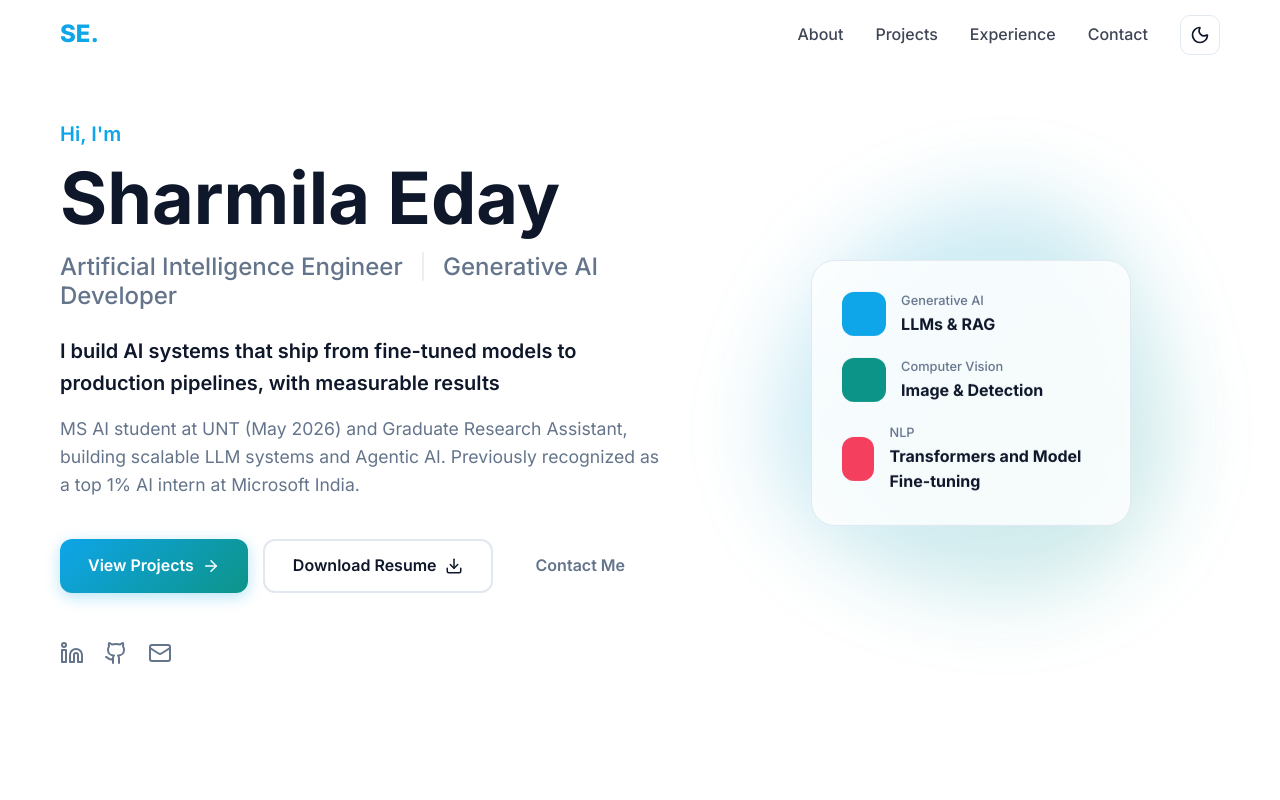
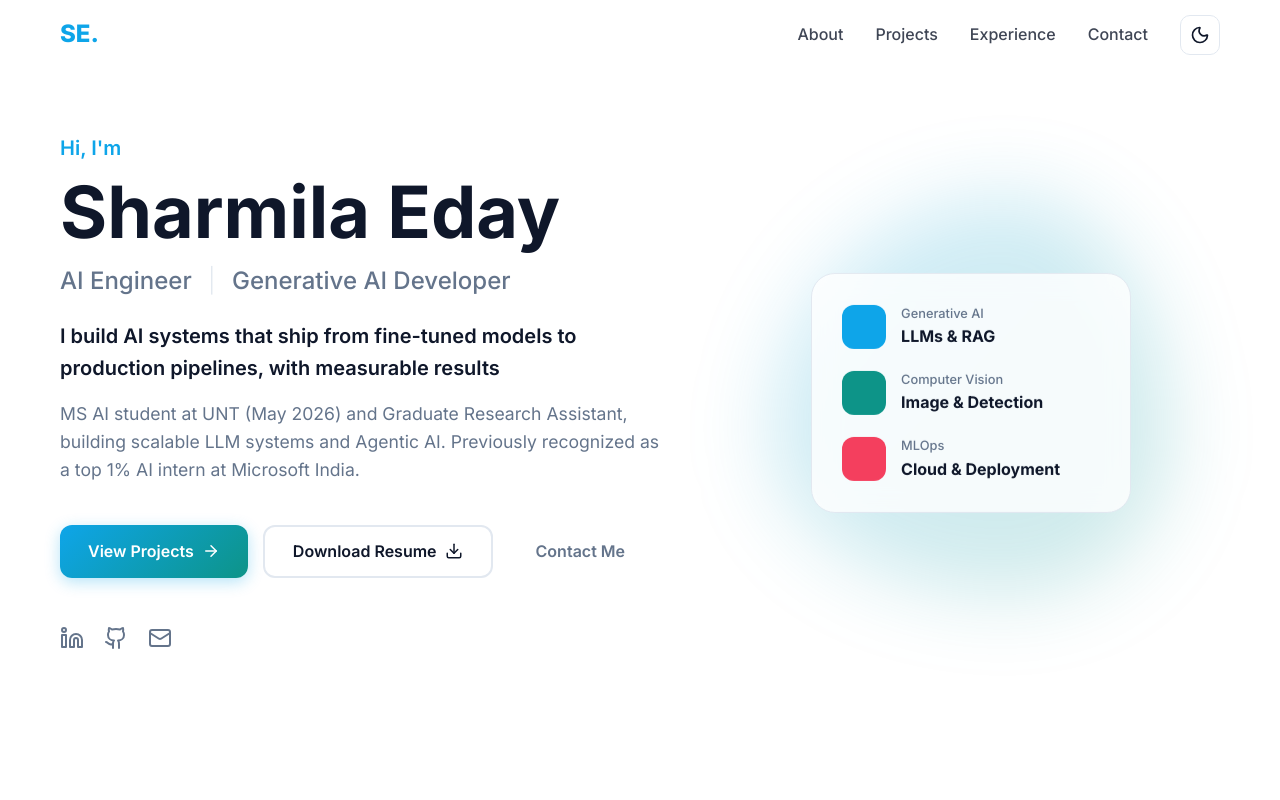
Before and after one commit to SharmilaEday/my-portfolio, a React (Vite) app: page / in a window 1280 px wide. Shown: the top 800 px of the page. Built offline with nearby package versions, Linux system fonts and the light colour scheme.

Commit message:
Update hero title and card content

```diff
--- a/src/components/Hero.jsx
+++ b/src/components/Hero.jsx
@@ -15,7 +15,7 @@ const Hero = () => {
                     <span className="hero-greeting">Hi, I'm</span>
                     <h1 className="hero-name">Sharmila Eday</h1>
                     <h2 className="hero-title">
-                        Artificial Intelligence Engineer <span className="separator">|</span> Generative AI Developer
+                        AI Engineer <span className="separator">|</span> Generative AI Developer
                     </h2>
                     <p className="hero-tagline">
                         I build AI systems that ship from fine-tuned models to production pipelines, with measurable results
@@ -75,8 +75,8 @@ const Hero = () => {
                     <div className="card-item">
                         <div className="icon-box health"></div>
                         <div>
-                            <p className="card-label">NLP</p>
-                            <p className="card-value">Transformers and Model Fine-tuning</p>
+                            <p className="card-label">MLOps</p>
+                            <p className="card-value">Cloud & Deployment</p>
                         </div>
                     </div>
                 </div>
```
